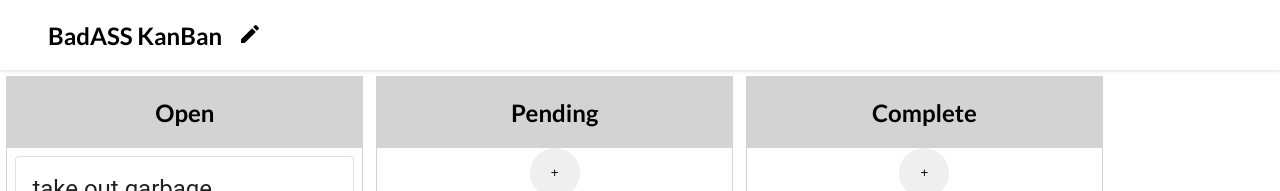
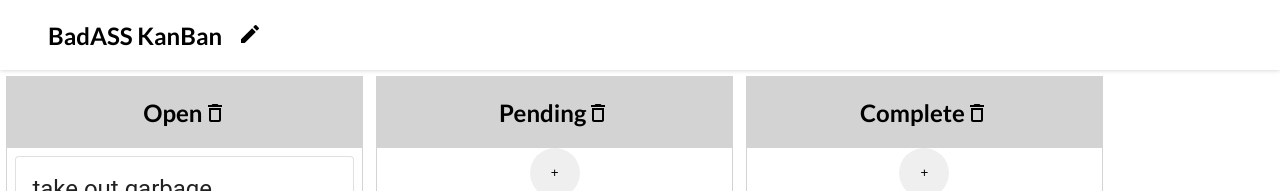
Before and after one commit to adam-botma/hackathon-badASS, a React (Create React App) app: page / in a window 1280 px wide. Shown: the top 191 px of the page. Built offline with nearby package versions, Linux system fonts and the light colour scheme; a web font is replaced by a local one.

Commit message:
user can delete columns and associated tasks - now adding warning modal

```diff
--- a/src/App.js
+++ b/src/App.js
@@ -49,6 +49,7 @@ class App extends React.Component {
     this.taskNameChange = this.taskNameChange.bind(this);
     this.taskDescriptionChange = this.taskDescriptionChange.bind(this);
     this.toggleNewTask = this.toggleNewTask.bind(this);
+    this.deleteColumn = this.deleteColumn.bind(this);
   }
 
   onDragEnd = (result) => {
@@ -167,6 +168,30 @@ class App extends React.Component {
       },
       columnOrder: newColumnOrder,
     }));
+  }
+
+  deleteColumn(id) {
+    let currentColumns = Object.assign({}, this.state.columns);
+    const tasksToDelete = Array.from(this.state.columns[id].taskIds);
+    const currentTasks = Object.assign({}, this.state.tasks);
+    delete currentColumns[id];
+
+    for(let index = 0 ; index < tasksToDelete.length ; index++){
+      delete currentTasks[tasksToDelete[index]]
+    }
+
+    const currentColumnOrder = Array.from(this.state.columnOrder);
+
+    currentColumnOrder.splice(currentColumnOrder.indexOf(id), 1)
+    console.log(currentColumnOrder);
+
+    const newState = {
+      ...this.state,
+      tasks: currentTasks,
+      columns: currentColumns,
+      columnOrder: currentColumnOrder,
+    }
+    this.setState(newState);
   }
 
   toggleNewTask(event) {
@@ -346,6 +371,7 @@ class App extends React.Component {
                   return (
                     <KanbanColumn
                       deleteTask={this.deleteTask}
+                      deleteColumn={this.deleteColumn}
                       id={column.id}
                       editTask={this.editTask}
                       editContent={this.editContent}
--- a/src/Components/KanbanColumn.js
+++ b/src/Components/KanbanColumn.js
@@ -1,6 +1,7 @@
 import React from "react";
 import CardModal from "./CardModal";
 import { Droppable, Draggable } from "react-beautiful-dnd";
+import DeleteOutlineIcon from "@material-ui/icons/DeleteOutline";
 
 export default function KanbanColumn(props) {
   return (
@@ -13,6 +14,7 @@ export default function KanbanColumn(props) {
         >
           <div className="column-name-container" {...provided.dragHandleProps}>
             <h2>{props.column.title}</h2>
+            <DeleteOutlineIcon onClick={() => props.deleteColumn(props.column.id)} />
           </div>
           <Droppable droppableId={props.column.id} type="task">
             {(provided) => (
```
